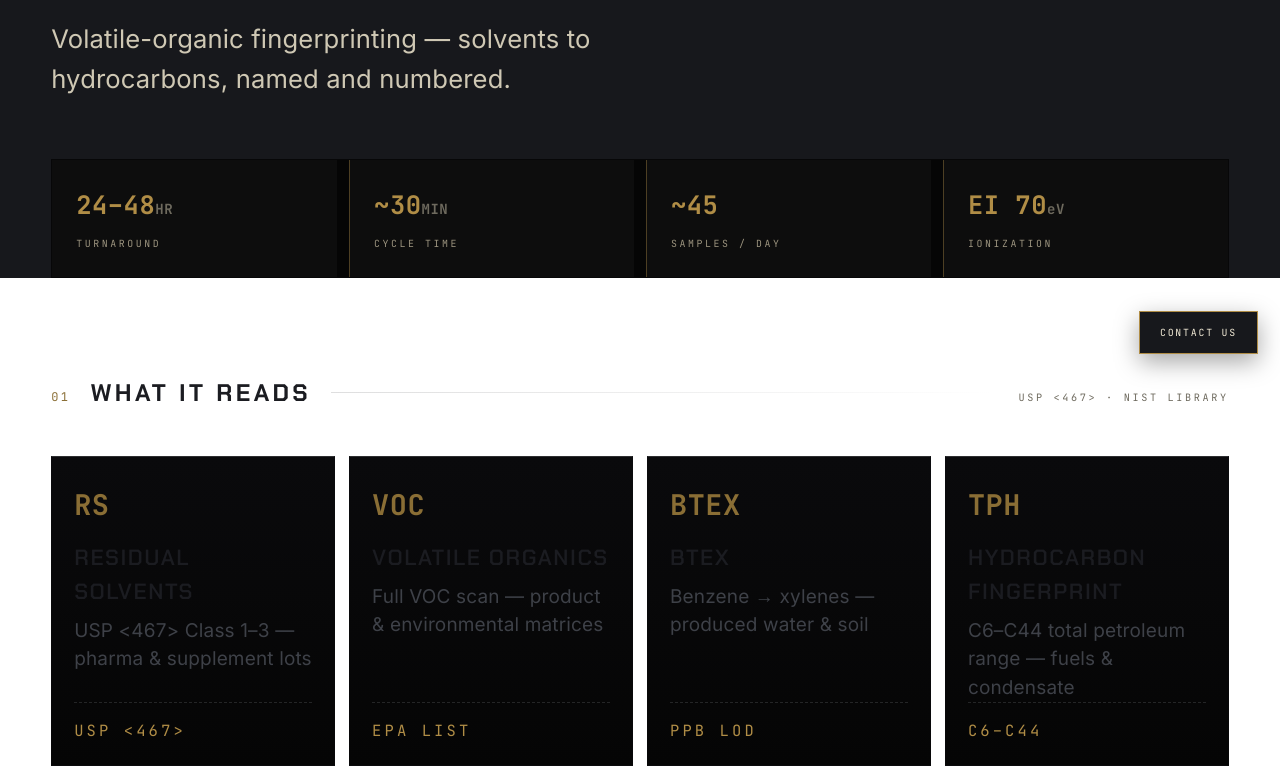
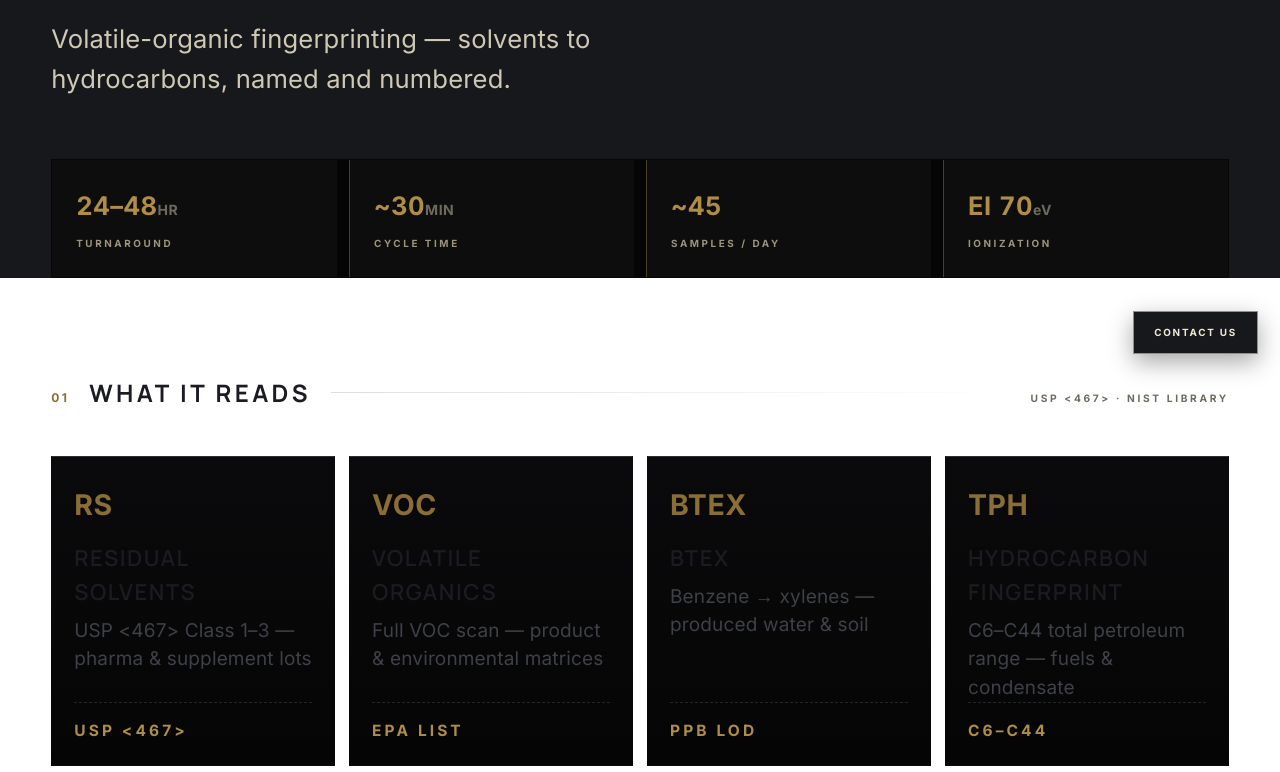
Before and after one commit to tnt-testing/website, a plain HTML site: page gcms.html in a window 1280 px wide. Shown: the part 424-1196 px from the top of the page. Drawn offline with Linux system fonts and the light colour scheme.

Commit message:
Modern font system + card depth everywhere

```diff
--- a/assets/css/enterprise.css
+++ b/assets/css/enterprise.css
@@ -458,3 +458,21 @@ main .section { padding-top: 96px; padding-bottom: 96px; }
 .btn-gold:hover { background: #8A6E35 !important; color: #FBF7EE !important; }
 .btn-gold.btn-sm { padding: 9px 16px; font-size: .66rem; }
 .btn-ghost { padding: 13px 26px; font-size: .72rem; letter-spacing: .2em; }
+
+/* ---- font swap: modern high-end sans, no code fonts ---- */
+:root {
+  --font-display: "Manrope", "Inter", system-ui, sans-serif;
+  --font-body:    "Inter", system-ui, sans-serif;
+  --font-mono:    "Inter", system-ui, sans-serif;
+}
+/* labels that were mono get weight + tracking instead of a code face */
+.mx-num, .mx-kpi, .tc-tag, .cmpd-lod, .stat-label, .kpi-stat span,
+.dd-head, .proc-num, .sec-idx, .sec-tag, .inst-id, .qc-label,
+.footer-nav a, .eyebrow, .bc-label, .btn, .contact-fab,
+.mm-field span, .mm-note, .mm-done, .cb-title, .cb-meta, .ro-note,
+.tat-btn b, .tat-btn em, .qf-fine, .qf-error {
+  font-family: "Inter", system-ui, sans-serif !important;
+  font-weight: 700;
+}
+.sec-tag, .mx-kpi, .dd-head { font-weight: 700; }
+.hero-title, .inst-name { letter-spacing: 0.04em; }
--- a/gcms.html
+++ b/gcms.html
@@ -9,7 +9,7 @@
   <link rel="icon" type="image/jpeg" href="assets/img/logo-mark.jpg" />
   <link rel="preconnect" href="https://fonts.googleapis.com" />
   <link rel="preconnect" href="https://fonts.gstatic.com" crossorigin />
-  <link href="https://fonts.googleapis.com/css2?family=Chakra+Petch:wght@400;500;600;700&family=Inter:wght@400;500;600&family=JetBrains+Mono:wght@400;500;700&display=swap" rel="stylesheet" />
+  <link href="https://fonts.googleapis.com/css2?family=Manrope:wght@500;600;700;800&family=Inter:wght@400;500;600;700&display=swap" rel="stylesheet" />
 
   <link rel="stylesheet" href="assets/css/base.css" />
   <link rel="stylesheet" href="assets/css/layout.css" />
```
Also changed, not shown: checkout.html (+1 -1 lines), icp-ms.html (+1 -1 lines), index.html (+6 -6 lines), lcms.html (+1 -1 lines), matrix-beverage.html (+1 -1 lines), matrix-cosmetics.html (+1 -1 lines), matrix-food.html (+1 -1 lines), matrix-oil-gas.html (+1 -1 lines), matrix-pharma.html (+1 -1 lines), matrix-soil.html (+1 -1 lines), matrix-supplements.html (+1 -1 lines), matrix-water.html (+1 -1 lines), orbitrap.html (+1 -1 lines), services.html (+1 -1 lines).
